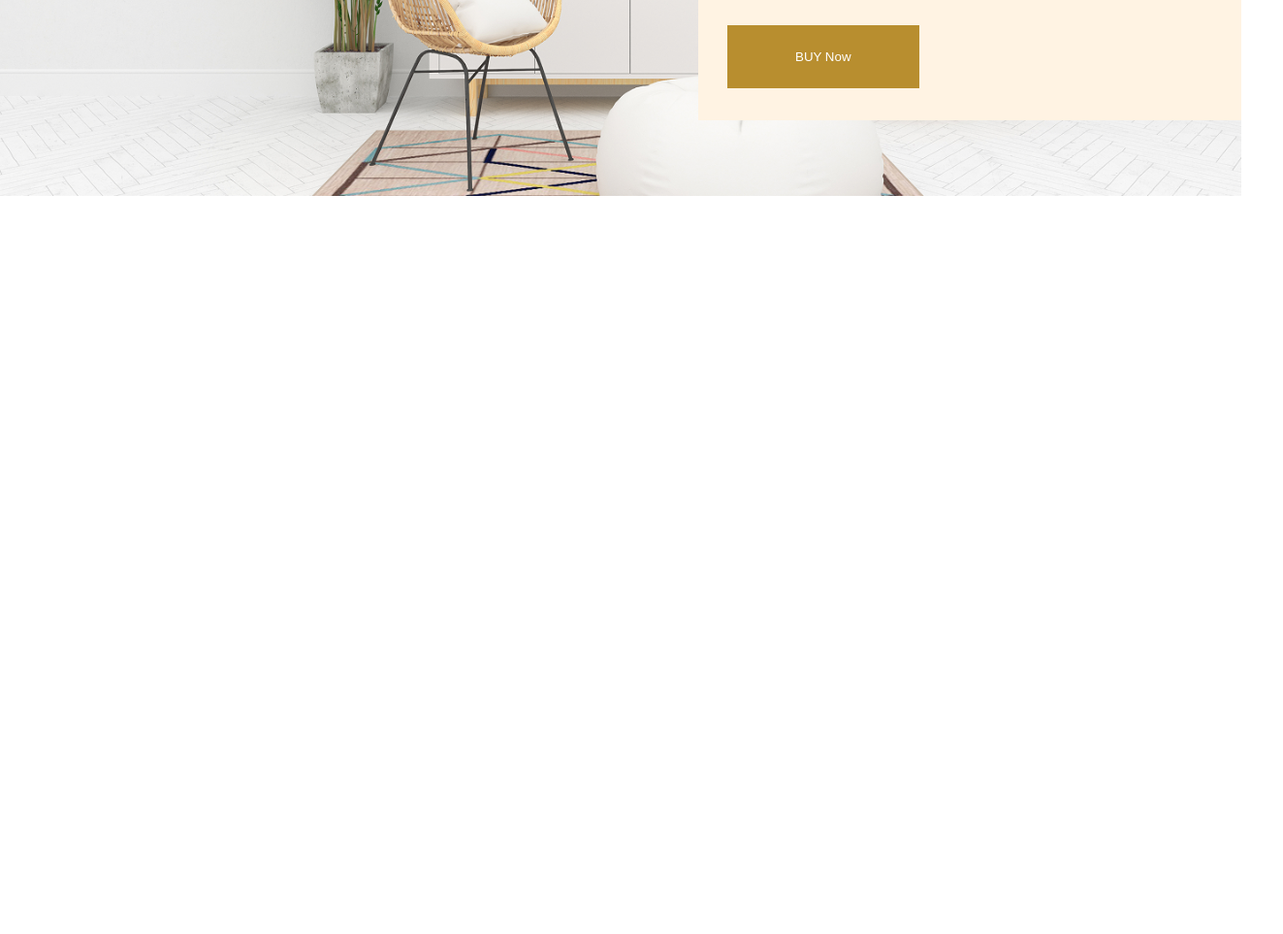
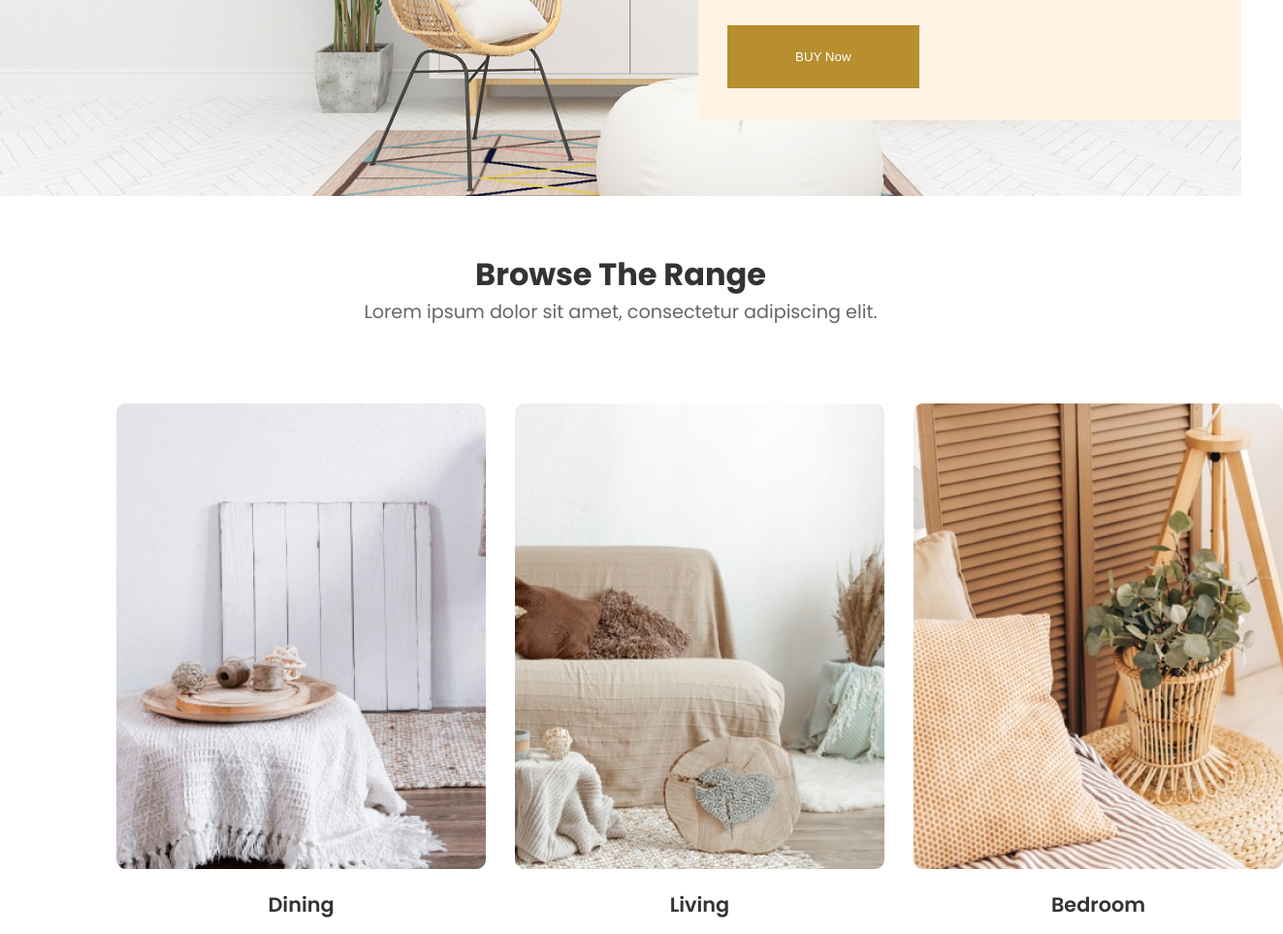
Before and after one commit to tanvir687/assignment-01-Furniture, a plain HTML site: page index.html in a window 1280 px wide. Shown: the part 500-1463 px from the top of the page at 97% size, 1323 px wide, since content can reach past the window. Before the commit the page ends 800 px from the top, so only its background shows below. Drawn offline with nearby package versions, Linux system fonts and the light colour scheme.

Commit message:
added a range section

```diff
--- a/index.html
+++ b/index.html
@@ -68,6 +68,33 @@
       </div>
     </section>
     <!-- hero part end -->
+
+    <!-- range part start  -->
+     <section>
+      <div class="range-area">
+        <div class="range">
+          <div class="range-content">
+            <h2 class="range-heading">Browse The Range</h2>
+            <p class="range-pera">Lorem ipsum dolor sit amet, consectetur adipiscing elit.</p>
+          </div>
+          <div class="range-carts">
+            <div class="cart-01">
+              <img src="./images/cart-01.png" alt="furniture">
+              <h4 class="cart-heading">Dining</h4>
+            </div>
+            <div class="cart-02">
+              <img src="./images/cart-02.png" alt="furniture">
+              <h4 class="cart-heading">Living</h4>
+            </div>
+            <div class="cart-03">
+              <img src="./images/cart-03.png" alt="furniture">
+              <h4 class="cart-heading">Bedroom</h4>
+            </div>
+          </div>
+        </div>
+      </div>
+     </section>
+    <!-- range part end -->
   </body>
 </html>
 
--- a/style.css
+++ b/style.css
@@ -105,6 +105,51 @@ body {
 }
 /* hero part end */
 
+/* range part start  */
+.range-content{
+    text-align: center;
+    padding: 50px 0px;
+}
+
+.range-heading{
+    font-weight: 700;
+    font-size: 2rem;
+    color: rgba(51, 51, 51, 1);
+}
+.range-pera{
+    font-size: 1.2rem;
+    font-weight: 400;
+    color: rgba(102, 102, 102, 1);
+    padding-bottom: 30px;
+}
+.range-carts{
+    display: flex;
+    justify-content: space-between;
+    margin: 0rem 7.5rem;
+    gap: 30px;
+    border-radius: 0px;
+}
+
+.cart-heading{
+    text-align: center;
+    line-height: 60px;
+    font-weight: 600;
+    font-size: 1.3rem;
+    color: rgba(51, 51, 51, 1);
+}
+/* range part end */
+
+
+
+
+
+
+
+
+
+
+
+
 /* media queries  */
 /* hero section start  */
 @media screen and (max-width: 600px) {
```
Also changed, not shown: images/cart-01.png (added), images/cart-02.png (added), images/cart-03.png (added).
